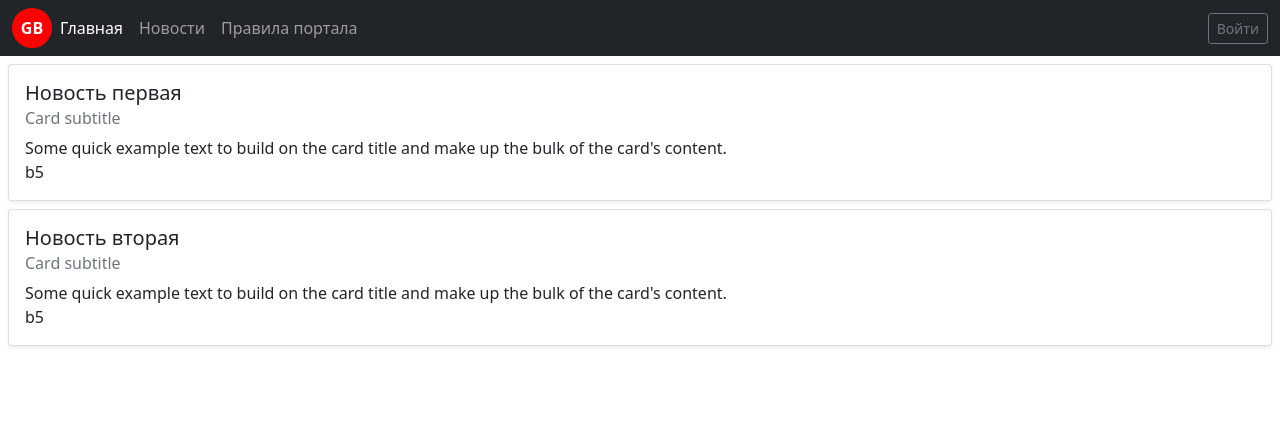
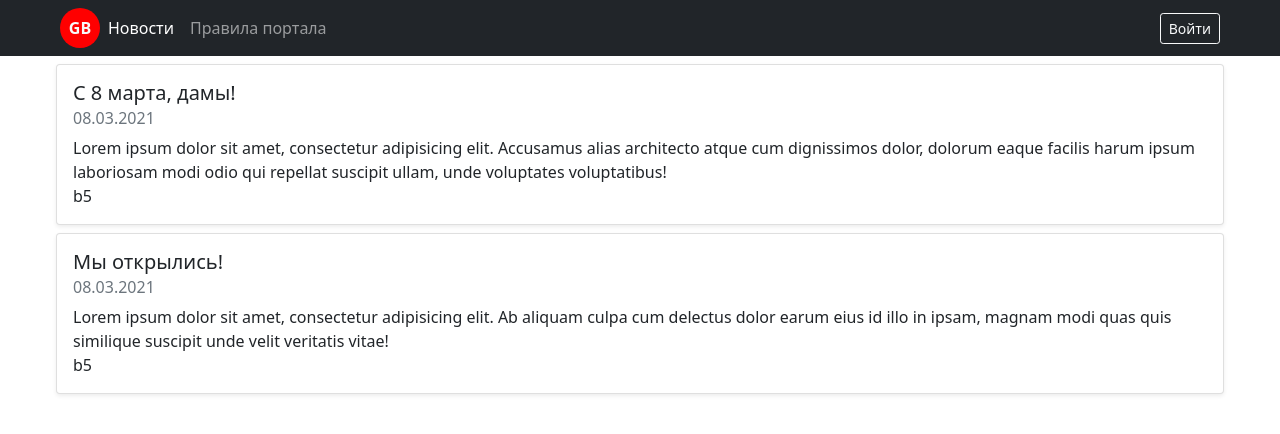
Before and after one commit to mal-bot/gbfp, a Django app: page / in a window 1280 px wide. Shown: the top 434 px of the page. Run offline with Django 3.2, Linux system fonts and the light colour scheme.

Commit message:
login/logout and registration done

```diff
--- a/authapp/forms.py
+++ b/authapp/forms.py
@@ -9,7 +9,7 @@ class UserLoginForm(AuthenticationForm):
         fields = ('username', 'password')
 
     def __init__(self, *args, **kwargs):
-        super(UserLoginForm, self).__init__()
+        super(UserLoginForm, self).__init__(*args, **kwargs)
         for field_name, field in self.fields.items():
             field.widget.attrs['class'] = 'form-control'
 
@@ -21,7 +21,7 @@ class ApplicantRegistrationForm(UserCreationForm):
         # fields = ('username', 'password1', 'password2', 'email', 'about', 'age')
 
     def __init__(self, *args, **kwargs):
-        super(UserCreationForm, self).__init__()
+        super(UserCreationForm, self).__init__(*args, **kwargs)
         for field_name, field in self.fields.items():
             field.widget.attrs['class'] = 'form-control'
             field.help_text = None
@@ -33,7 +33,7 @@ class CompanyRegistrationForm(UserCreationForm):
         fields = ('username', 'password1', 'password2', 'email')
 
     def __init__(self, *args, **kwargs):
-        super(UserCreationForm, self).__init__()
+        super(UserCreationForm, self).__init__(*args, **kwargs)
         for field_name, field in self.fields.items():
             field.widget.attrs['class'] = 'form-control'
             field.help_text = None
--- a/authapp/urls.py
+++ b/authapp/urls.py
@@ -8,6 +8,7 @@ app_name = 'auth'
 urlpatterns = [
     # path('accounts/', include('django.contrib.auth.urls')),
     path('login/', authapp.login, name='login'),
+    path('logout/', authapp.logout, name='logout'),
     # path('register/<str:reg_type>/', authapp.register, name='register'),
     url(r'^register/(?P<reg_type>\w{0,50})/$', authapp.register, name='register'),
 
--- a/authapp/views.py
+++ b/authapp/views.py
@@ -22,7 +22,7 @@ def login(request):
             auth.login(request, user)
             if 'next' in request.POST.keys():
                 return HttpResponseRedirect(request.POST['next'])
-            return HttpResponseRedirect(reverse('main:home'))
+            return HttpResponseRedirect(reverse('main'))
     else:
         form = UserLoginForm()
 
@@ -33,7 +33,7 @@ def login(request):
 
 def logout(request):
     auth.logout(request)
-    return HttpResponseRedirect(reverse('main:home'))
+    return HttpResponseRedirect(reverse('main'))
 
 
 def register(request, reg_type='applicant'):
--- a/gbfp/urls.py
+++ b/gbfp/urls.py
@@ -20,5 +20,6 @@ from django.views.generic import TemplateView
 urlpatterns = [
     path('admin/', admin.site.urls),
     path('auth/', include('authapp.urls', namespace='auth')),
+    path('rules/', TemplateView.as_view(template_name='rules.html'), name='rules'),
     path('', TemplateView.as_view(template_name='main.html'), name='main')
 ]
--- a/templates/base.html
+++ b/templates/base.html
@@ -16,8 +16,10 @@
     {% include 'header.html' %}
 {% endblock %}
 
-{% block content %}
-{% endblock %}
+<div id="main" class="mx-5">
+    {% block content %}
+    {% endblock %}
+</div>
 
 {% block footer %}
 {% endblock %}
--- a/templates/header.html
+++ b/templates/header.html
@@ -1,6 +1,6 @@
 <div id="header">
     <nav class="navbar navbar-expand-sm navbar-dark bg-dark ">
-        <div class="container-fluid">
+        <div class="container-fluid mx-5">
             <div id="logo" class="text-center align-middle">
                 <span class="align-middle fw-bold text-light">GB</span>
                 <!-- <a class="navbar-brand text-center p-0 fs-3"  href="#">GB</a> -->
@@ -11,13 +11,33 @@
             </button>
             <div class="collapse navbar-collapse" id="navbarId">
                 <div class="navbar-nav flex-row flex-wrap flex-grow">
-                    <a class="nav-link active" aria-current="page" href="{% url 'main' %}">Главная</a>
-                    <a class="nav-link " aria-current="page" href="#">Новости</a>
-                    <a class="nav-link " aria-current="page" href="#">Правила портала</a>
+                    {#                    <a class="nav-link {% if request.path == '/' %}active{% endif %}" aria-current="page"#}
+                    {#                       href="{% url 'main' %}">Главная</a>#}
+                    <a class="nav-link {% if request.path == '/news/' or request.path == '/' %}active{% endif %}"
+                       aria-current="page" href="{% url 'main' %}">Новости</a>
+                    <a class="nav-link {% if request.path == '/rules/' %}active{% endif %}" aria-current="page"
+                       href="{% url 'rules' %}">Правила портала</a>
                 </div>
             </div>
             {#            <a class="btn btn-outline-secondary btn-sm" href="/auth/account/login/" role="button">Войти</a>#}
-            <a class="btn btn-outline-secondary btn-sm" href="{% url 'auth:login' %}" role="button">Войти</a>
+            {% if request.user.is_authenticated %}
+                {#                <a class="btn btn-outline-secondary btn-sm" href="">{{ request.user }}</a>#}
+                <div class="dropdown">
+                    <a class="btn btn-outline-secondary dropdown-toggle" href="#" role="button" id="dropdownMenuLink"
+                       data-bs-toggle="dropdown" aria-expanded="false">
+                        {{ request.user }}
+                    </a>
+
+                    <ul class="dropdown-menu" aria-labelledby="dropdownMenuLink">
+                        <li><a class="dropdown-item" href="#">Личный кабинет</a></li>
+                        <li><a class="dropdown-item" href="{% url 'auth:logout' %}">Выход</a></li>
+                        {#                        <li><a class="dropdown-item" href="#">Something else here</a></li>#}
+                    </ul>
+                </div>
+            {% else %}
+                <a class="btn btn-outline-light btn-sm" href="{% url 'auth:login' %}" role="button">Войти</a>
+
+            {% endif %}
         </div>
     </nav>
 </div>
--- a/templates/main.html
+++ b/templates/main.html
@@ -5,20 +5,22 @@
     <div class="card m-2 shadow-sm" style="">
         <!-- <img src="" class="card-img-top" alt="..."> -->
         <div class="card-body">
-            <h5 class="card-title">Новость первая</h5>
-            <h6 class="card-subtitle mb-2 text-muted ">Card subtitle</h6>
-            <p class="card-text">Some quick example text to build on the card title and make up the bulk of the card's
-                content.</p>
+            <h5 class="card-title">С 8 марта, дамы!</h5>
+            <h6 class="card-subtitle mb-2 text-muted ">08.03.2021</h6>
+            <p class="card-text">Lorem ipsum dolor sit amet, consectetur adipisicing elit. Accusamus alias architecto
+                atque cum dignissimos dolor, dolorum eaque facilis harum ipsum laboriosam modi odio qui repellat
+                suscipit ullam, unde voluptates voluptatibus!</p>
             b5
         </div>
     </div>
     <div class="card m-2 shadow-sm" style="">
         <!-- <img src="" class="card-img-top" alt="..."> -->
         <div class="card-body">
-            <h5 class="card-title">Новость вторая</h5>
-            <h6 class="card-subtitle mb-2 text-muted ">Card subtitle</h6>
-            <p class="card-text">Some quick example text to build on the card title and make up the bulk of the card's
-                content.</p>
+            <h5 class="card-title">Мы открылись!</h5>
+            <h6 class="card-subtitle mb-2 text-muted ">08.03.2021</h6>
+            <p class="card-text">Lorem ipsum dolor sit amet, consectetur adipisicing elit. Ab aliquam culpa cum delectus
+                dolor earum eius id illo in ipsam, magnam modi quas quis similique suscipit unde velit veritatis
+                vitae!</p>
             b5
         </div>
     </div>
--- a/templates/registration/register.html
+++ b/templates/registration/register.html
@@ -13,7 +13,6 @@
                   method="post">
                 {% csrf_token %}
                 {{ form.as_p }}
-                {{ form.errors }}
                 <br>
                 <input class="form-control" type="submit" value="Регистрация">
             </form>
```
Also changed, not shown: templates/footer.html (added, +10 -0 lines), templates/rules.html (added, +16 -0 lines).
